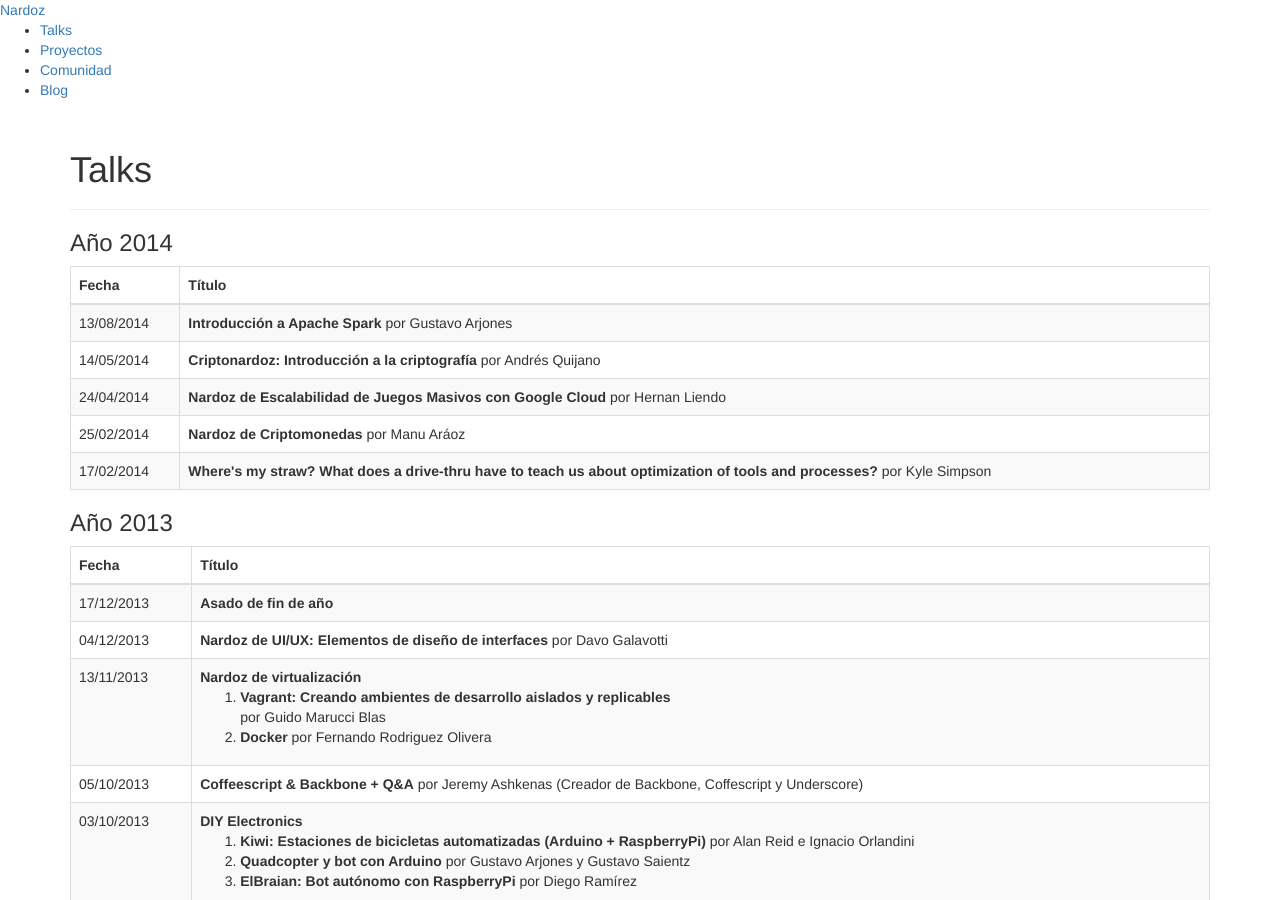
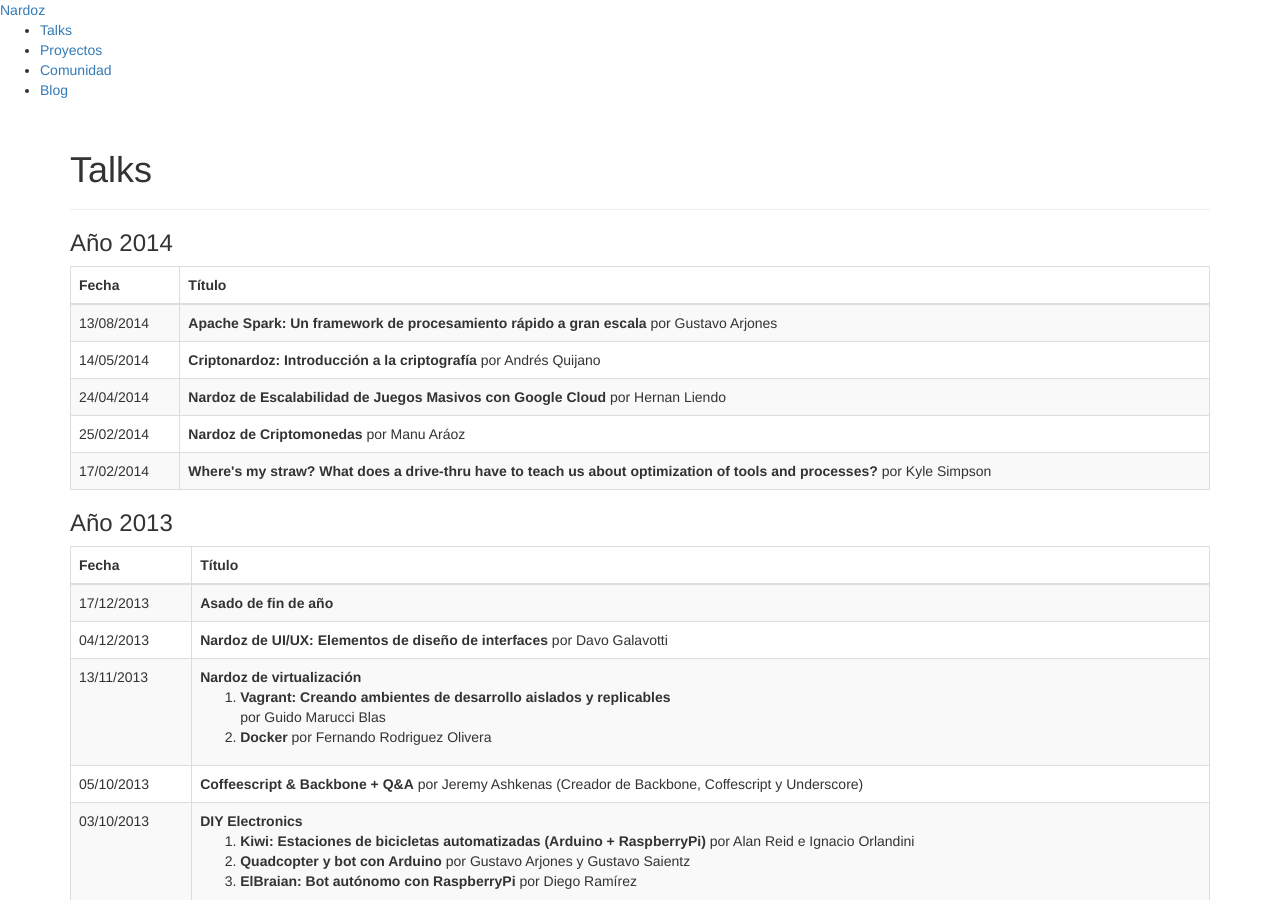
Before and after one commit to Nardoz/nardoz.github.com, a Jekyll site: the page built from talks.html, in a window 1280 px wide and 900 px high. Built offline with Jekyll 4.4.1, drawn with Linux system fonts in a browser that asks for light colours; nearby versions of some CDN libraries; library files that are not in the unit come from our copies.

Commit message:
added talk

```diff
--- a/index.html
+++ b/index.html
@@ -17,7 +17,7 @@ title: Talks
     <tr>
       <td>13/08/2014</td>
       <td>
-        <strong>Introducción a Apache Spark</strong> por Gustavo Arjones
+        <strong>Apache Spark: Un framework de procesamiento rápido a gran escala</strong> por Gustavo Arjones
       </td>
     </tr>
     <tr>
--- a/talks.html
+++ b/talks.html
@@ -21,7 +21,7 @@ title: Talks
       <tr>
         <td>13/08/2014</td>
         <td>
-          <strong>Introducción a Apache Spark</strong> por Gustavo Arjones
+          <strong>Apache Spark: Un framework de procesamiento rápido a gran escala</strong> por Gustavo Arjones
         </td>
       </tr>
       <tr>
```
